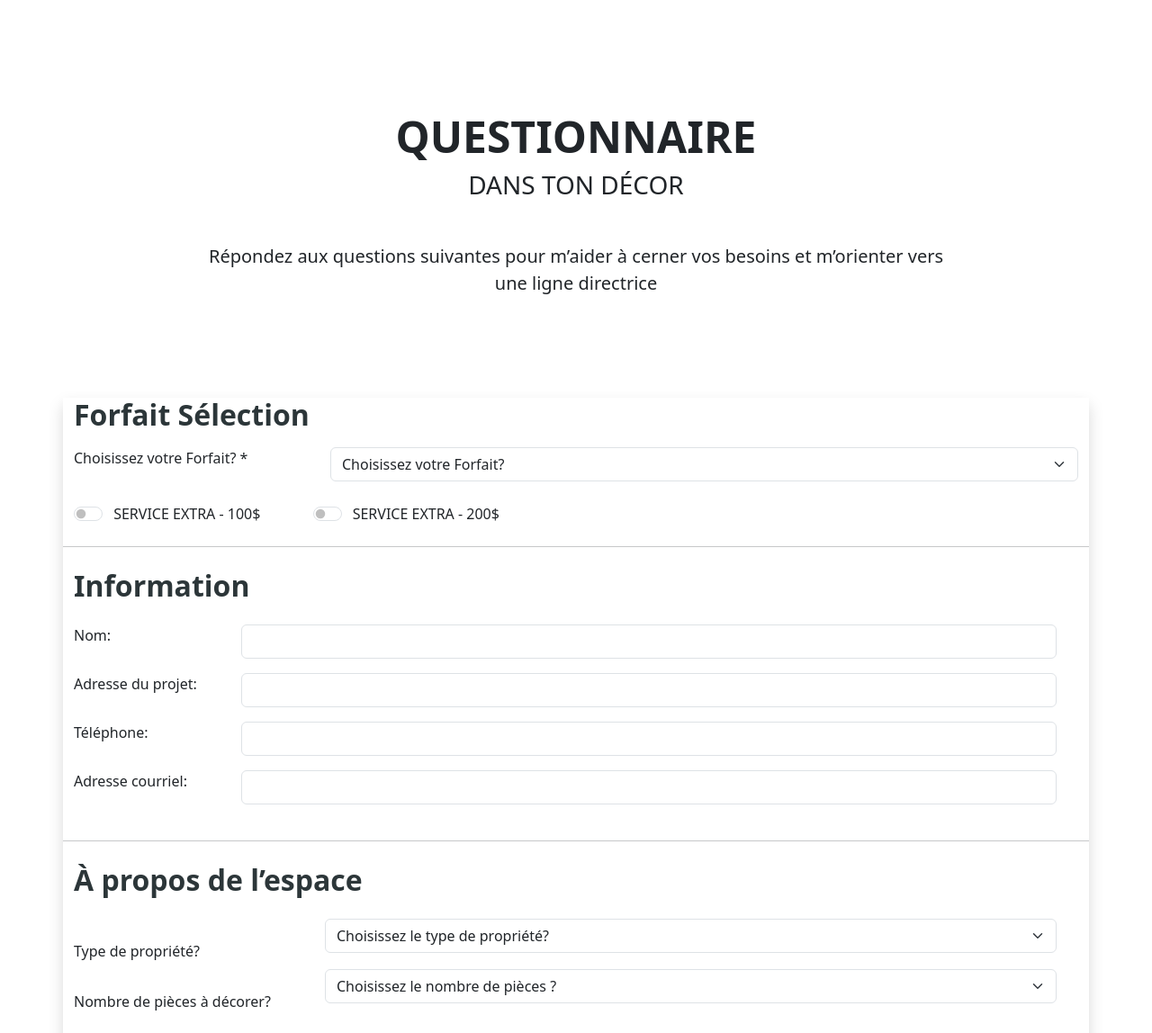
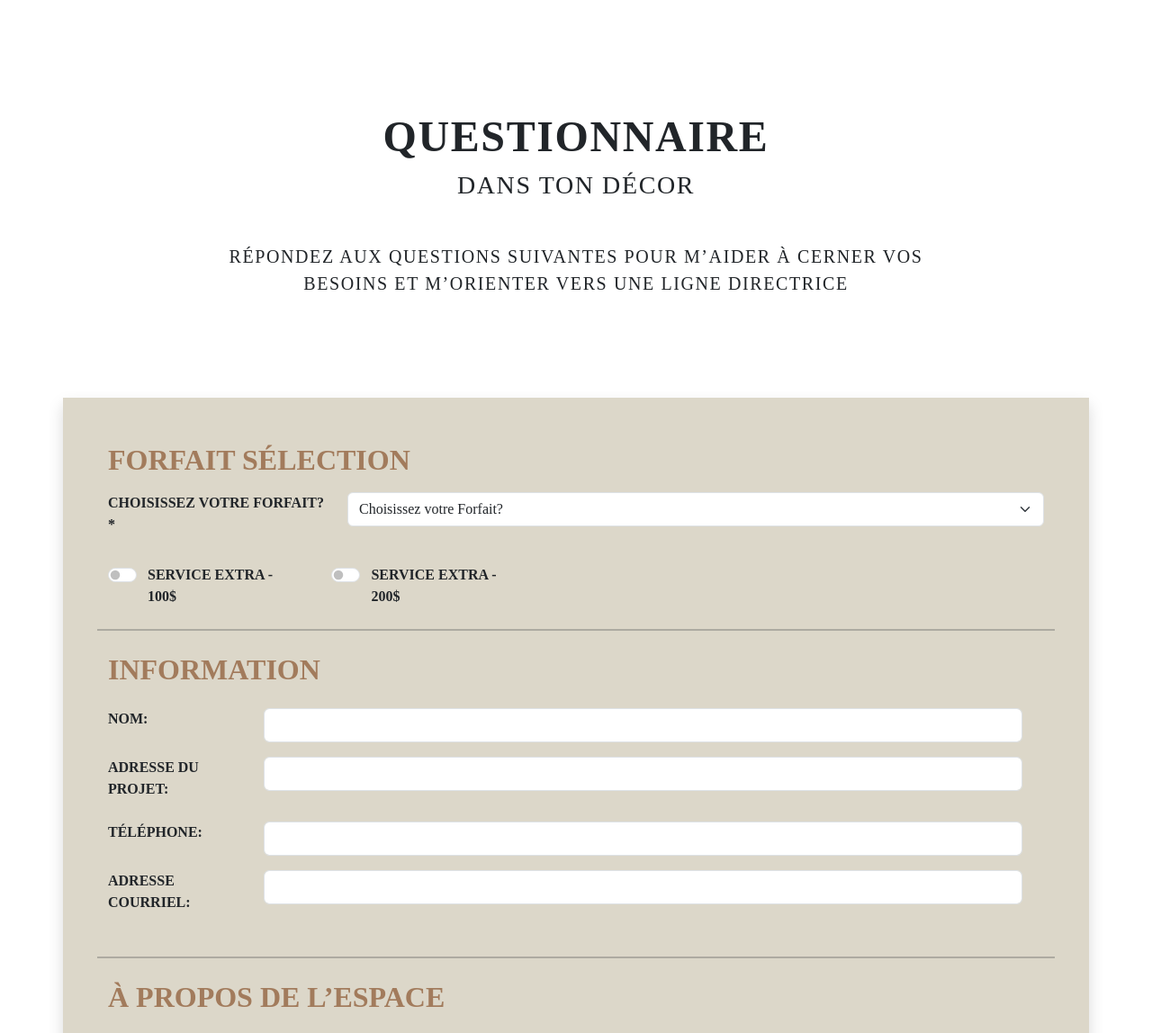
Before and after one commit to Sylshank/dans_ton-Decor, a plain HTML site: page questionnaire.html in a window 1280 px wide. Shown: the part 123-1271 px from the top of the page at 90% size. Drawn offline with nearby package versions, Linux system fonts and the light colour scheme; a web font is replaced by a local one.

Commit message:
Add files via upload

```diff
--- a/styles.css
+++ b/styles.css
@@ -266,3 +266,41 @@ footer {
 #three-images {
     margin-bottom: 100px;
 }
+
+/* QUESTIONNAIRE PAGE */
+
+.questionnaire {
+    font-family: "the-seasons", 'Times New Roman', Times, serif;
+    text-transform: uppercase;
+    letter-spacing: 0.1rem;
+    margin: 0 auto;
+}
+
+.questionnaire h2 {
+    margin-top: 50px;
+}
+
+.question-box {
+    padding: 50px;
+    background-color: #DCD7C9;
+}
+
+#question {
+    font-family: "the-seasons", 'Times New Roman', Times, serif;
+    margin-top: 25px;
+    margin-bottom: 100px;
+}
+
+.question-title {
+    color: #A27B5C;
+    text-transform: uppercase;
+}
+
+.line   {
+    border-top: 2px solid;
+}
+
+label  {
+    font-weight: bold;
+    text-transform: uppercase;
+}
```
